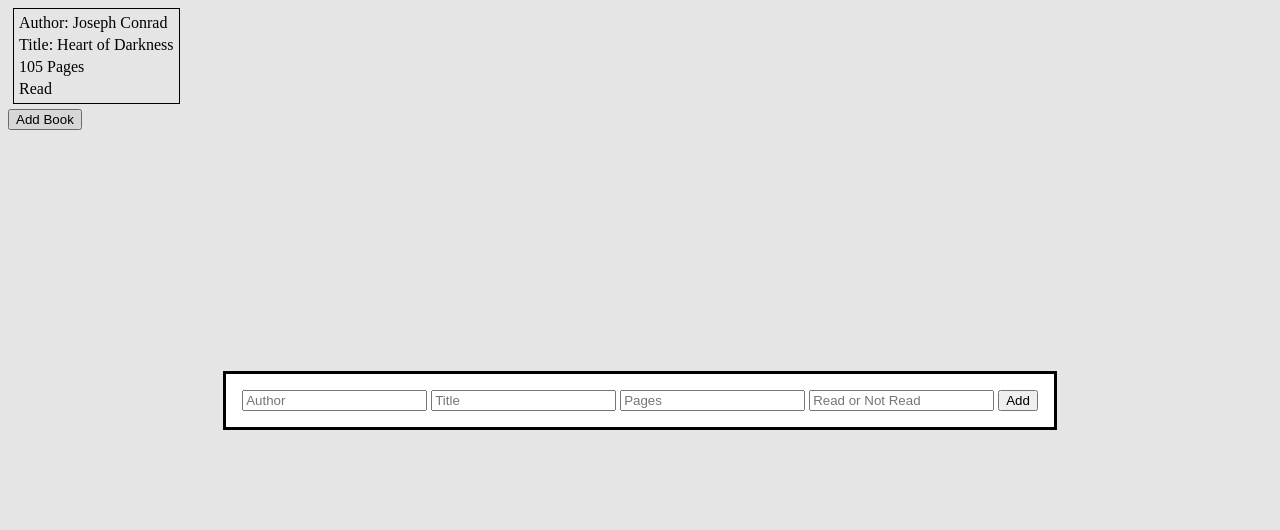
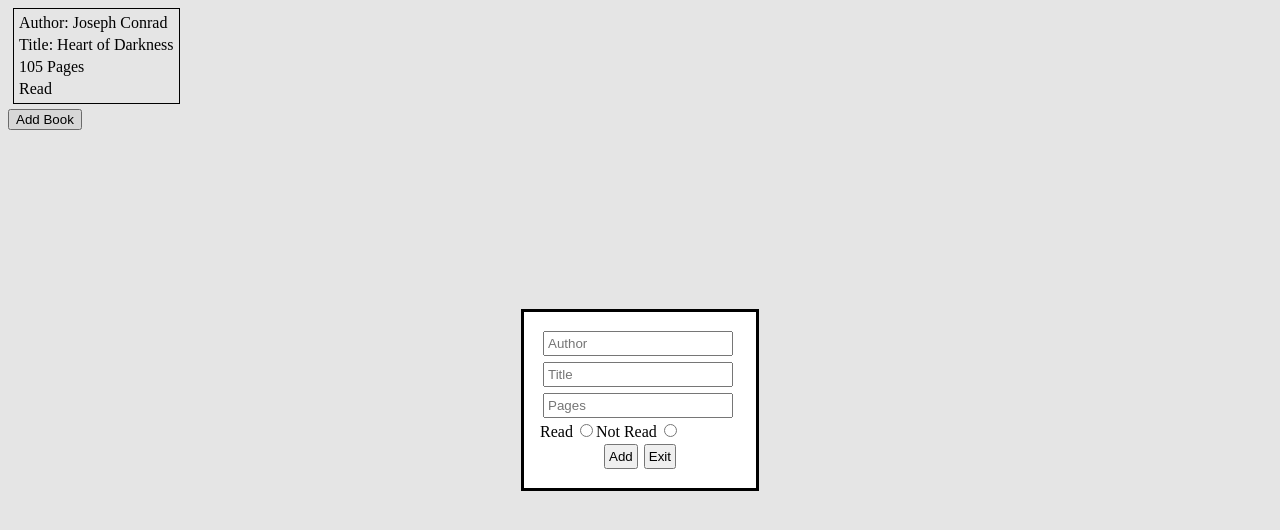
Before and after one commit to DMahesha/library, a plain HTML site: page index.html in a window 1280 px wide. Both pictures are taken after a click on the button "Add Book". Drawn offline with Linux system fonts and the light colour scheme.

Commit message:
Add files via upload

```diff
--- a/index.html
+++ b/index.html
@@ -16,8 +16,18 @@
         <input type="text" id="book-author" placeholder="Author">
         <input type="text" id="book-title" placeholder="Title">
         <input type="text" id="book-pages" placeholder="Pages">
-        <input type="text" id="book-read" placeholder="Read or Not Read">
-        <button autofocus>Add</button>
+        <div id="book-status">
+            <div id="div-book-read">
+                Read <input type="radio" name="read-or-not-read" value="book-read" id="book-read">
+            </div>
+            <div id="div-book-not-read">
+                Not Read <input type="radio" name="read-or-not-read" value='book-not-read' id="book-not-read">
+            </div>
+        </div>
+        <div id="dialog-buttons">
+            <button autofocus id="left-button">Add</button>
+            <button id="close-dialog">Exit</button>
+        </div>
     </dialog>
 </body>
 
--- a/script.js
+++ b/script.js
@@ -2,6 +2,9 @@ const libraryDiv = document.getElementById('library')
 const newBook = document.getElementById('new-book')
 const dialog = document.getElementById('dialogue')
 const addBook = document.querySelector('dialog button')
+const closeDiaglog = document.getElementById('close-dialog')
+let bookRead = document.getElementById('book-read')
+let bookNotRead = document.getElementById('book-not-read')
 
 function book(author, title, pages, read) {
     this.author = author
@@ -16,13 +19,14 @@ newBook.addEventListener('click', () => {
 
 addBook.addEventListener('click', addNewBook)
 
-let firstBook =
+let myLibrary = [
     {
     "author": 'Joseph Conrad',
     "title": 'Heart of Darkness',
     "pages": '105',
-    "read": 'Read'
+    "read": true
     }
+]
 
 function addToLibrary(author, title, pages, read) {
     let latestBookDiv = document.createElement('div')
@@ -48,7 +52,7 @@ function addToLibrary(author, title, pages, read) {
     let lRead = document.createElement('div')
     lRead.setAttribute('id', 'book-result')
     lRead.style.cssText = 'padding: 2px'
-    lRead.textContent = read
+    read === true ? lRead.textContent = 'Read' : lRead.textContent = 'Not Read'
 
     latestBookDiv.appendChild(lAuthor)
     latestBookDiv.appendChild(lTitle)
@@ -56,14 +60,23 @@ function addToLibrary(author, title, pages, read) {
     latestBookDiv.appendChild(lRead)
 }
 
-addToLibrary(firstBook.author, firstBook.title, firstBook.pages, firstBook.read)
+addToLibrary(myLibrary[0].author, myLibrary[0].title, myLibrary[0].pages, myLibrary[0].read)
 
 function addNewBook() {
     let bAuthor = document.getElementById('book-author').value
     let bTitle = document.getElementById('book-title').value
     let bPages = document.getElementById('book-pages').value
-    let bRead = document.getElementById('book-read').value
+    if (document.getElementById('book-read').checked) {
+        bRead = true
+    } else if (document.getElementById('book-not-read').checked) {
+        bRead = false
+    }
     let enteredBook = new book(bAuthor, bTitle, bPages, bRead)
+    myLibrary.push(enteredBook)
     addToLibrary(enteredBook.author, enteredBook.title, enteredBook.pages, enteredBook.read)
     dialog.close()
 }
+
+closeDiaglog.addEventListener('click', () => {
+    dialog.close()
+})
--- a/style.css
+++ b/style.css
@@ -2,10 +2,38 @@
     margin: 5px;
 }
 
-#test {
-    border: solid 1px black;
+#dialogue {
     width: 200px;
-    padding: 5px;
+    height: fit-content;
+}
+
+input {
+    width: 180px;
+    padding: 3px;
+    margin: 3px;
+    display: inline;
+}
+
+#book-status {
+    display: flex;
+}
+
+#book-status > div > input {
+    width: fit-content;
+}
+
+#book-read, #book-not-read {
+    width: 100px;
+    justify-content: center;
+}
+
+#dialog-buttons {
     display: flex;
     justify-content: center;
+    /* background-color: blue; */
 }
+
+#dialog-buttons > button {
+    padding: 3px;
+    margin: 3px;
+}
```
